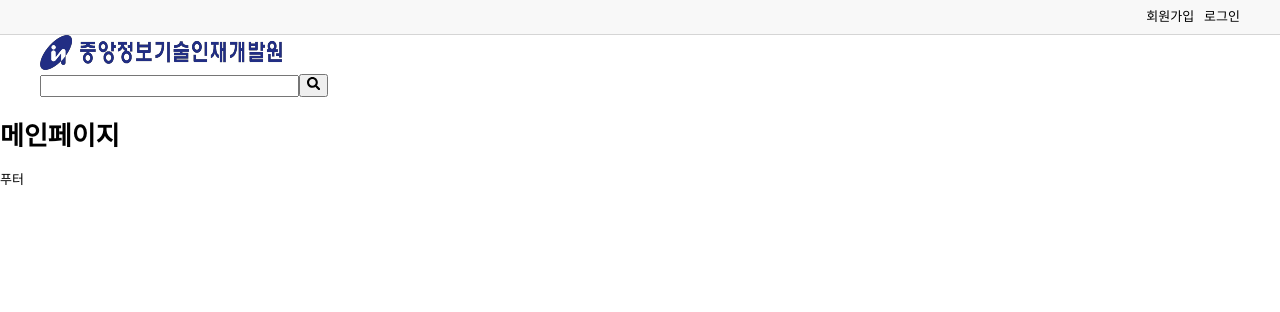
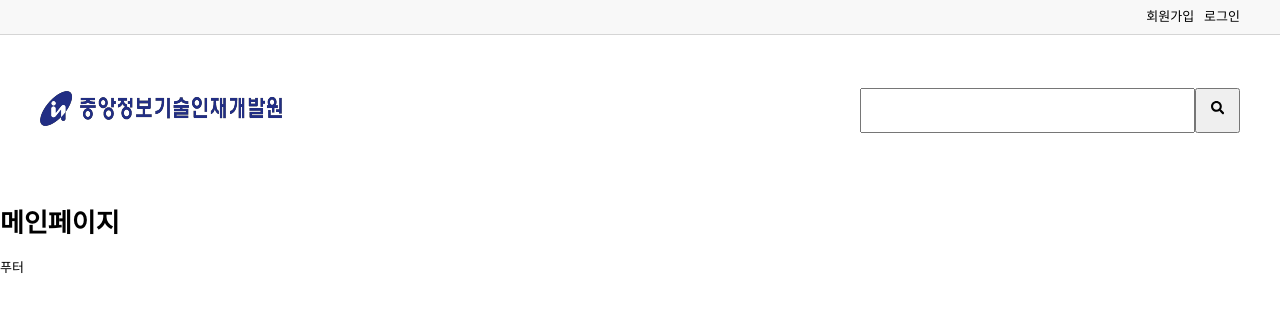
Before and after one commit to yonggyo1125/react_project, a React (Create React App) app: page / in a window 1280 px wide. Shown: the top 312 px of the page. Built offline with nearby package versions, Linux system fonts and the light colour scheme.

Commit message:
사이트 상단 헤더 - 상단 링크, 로고, 검색항목 스타일링

```diff
--- a/src/outlines/Header.js
+++ b/src/outlines/Header.js
@@ -9,6 +9,8 @@ import { FaSearch } from 'react-icons/fa';
 import fontSize from '../styles/fontSize';
 import { color } from '../styles/color';
 import logo from '../images/logo.png';
+
+const { primary, dark, light } = color;
 
 const HeaderBox = styled.header`
   .site-top {
@@ -26,7 +28,30 @@ const HeaderBox = styled.header`
         font-size: ${fontSize.normal};
 
         &.on {
-          color: ${color.primary};
+          color: ${primary};
+        }
+      }
+    }
+  }
+
+  .logo-search {
+    div {
+      display: flex;
+      justify-content: space-between;
+      height: 150px;
+      align-items: center;
+
+      form {
+        display: flex;
+        height: 45px;
+        width: 380px;
+
+        button {
+          width: 45px;
+        }
+
+        input[type='text'] {
+          flex-grow: 1;
         }
       }
     }
```
